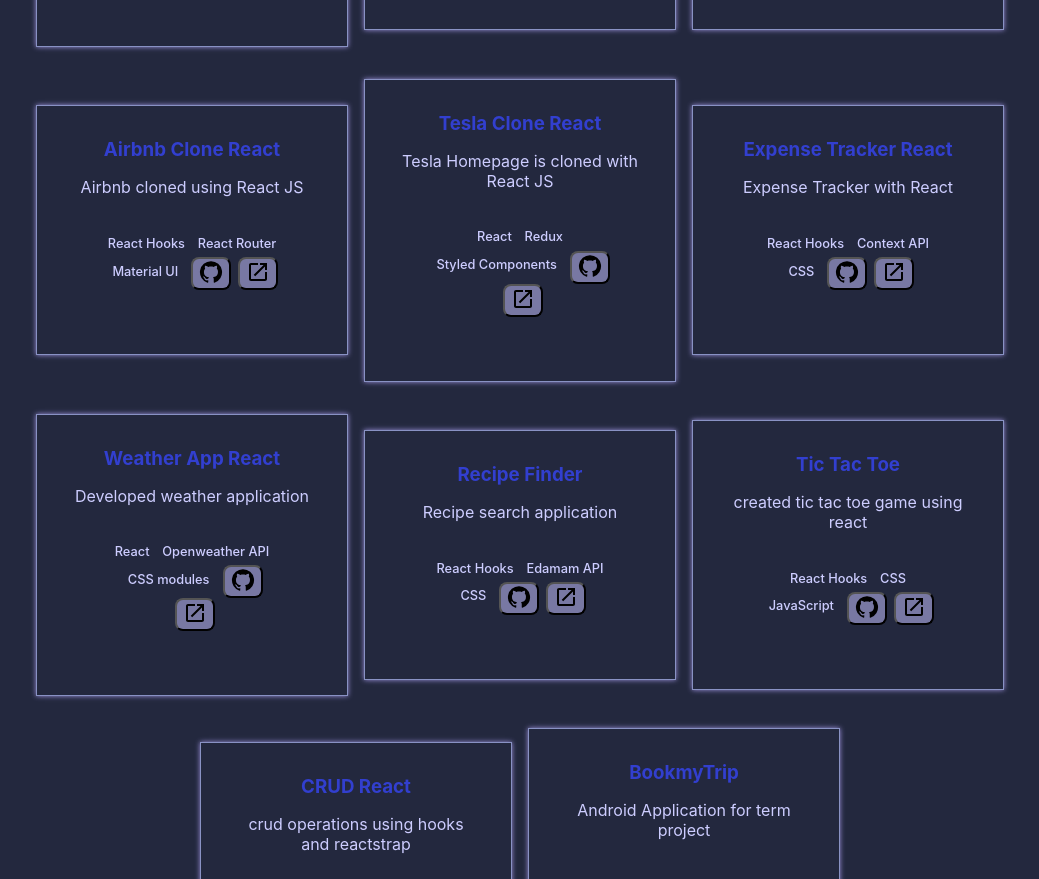
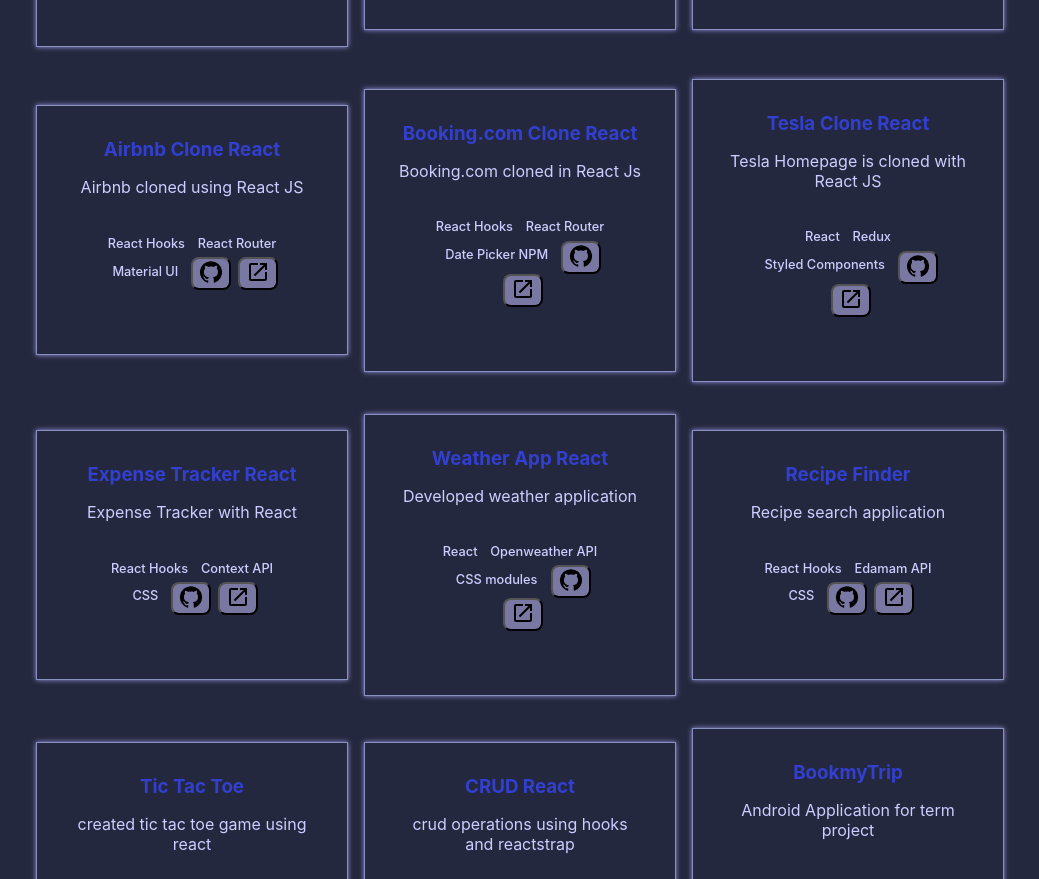
Before and after one commit to vinaykumar785557/portfolio-react, a React (Create React App) app: page /projects in a window 1280 px wide. Shown: the part 1180-2059 px from the top of the page, without its empty margins (112-1151 px from the left). Built offline with nearby package versions, Linux system fonts and the light colour scheme.

Commit message:
added new clone project to portfolio

```diff
--- a/src/data.js
+++ b/src/data.js
@@ -77,6 +77,12 @@
 		sourceCode: 'https://github.com/vinaykumar785557/airbnb-clone-react',
 	},
 	{
+		name: 'Booking.com Clone React',
+		description: 'Booking.com cloned in React Js',
+		stack: ['React Hooks', 'React Router', 'Date Picker NPM'],
+		sourceCode: 'https://github.com/vinaykumar785557/booking-clone-react',
+	},
+	{
 		name: 'Tesla Clone React',
 		description: 'Tesla Homepage is cloned with React JS',
 		stack: ['React', 'Redux', 'Styled Components'],
```
